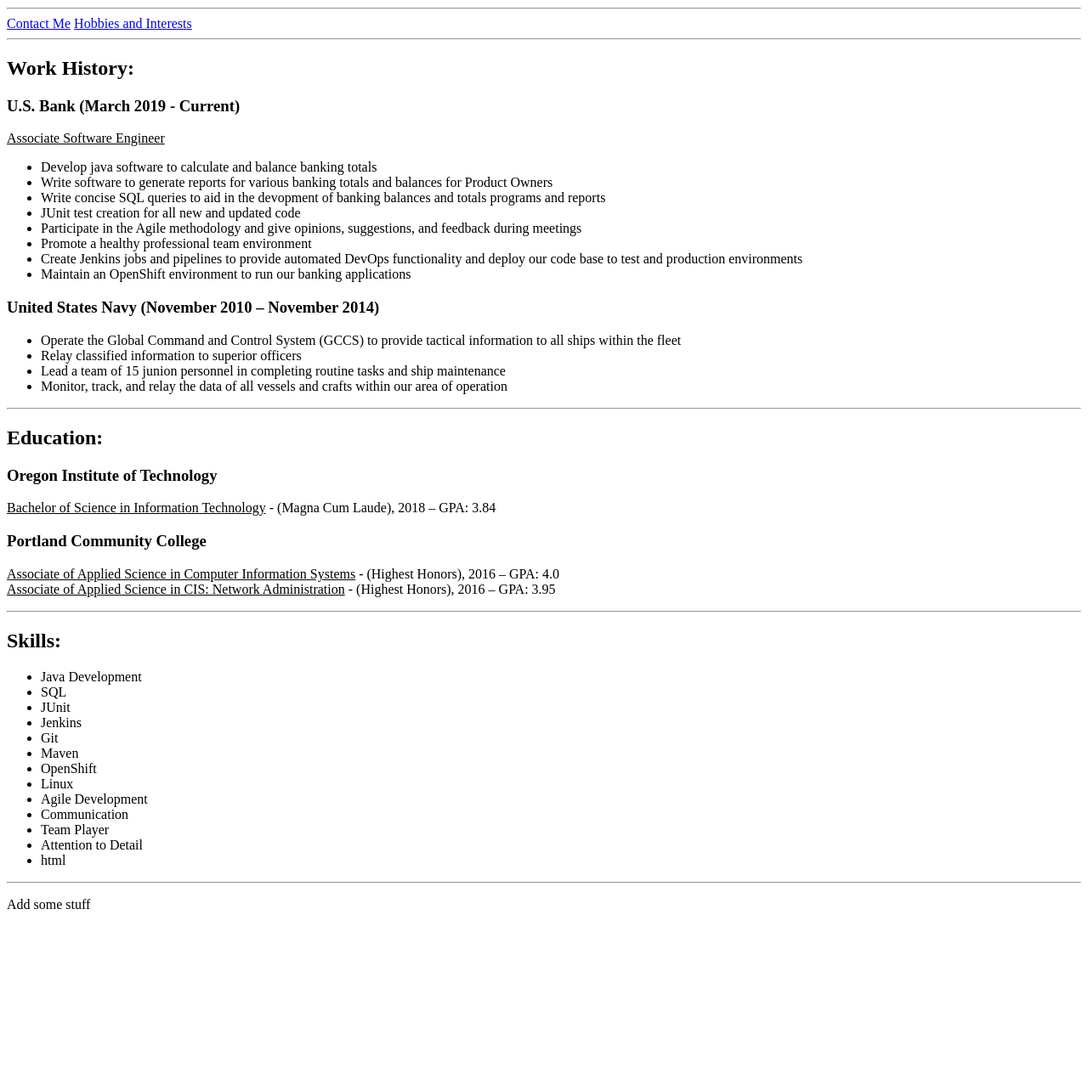
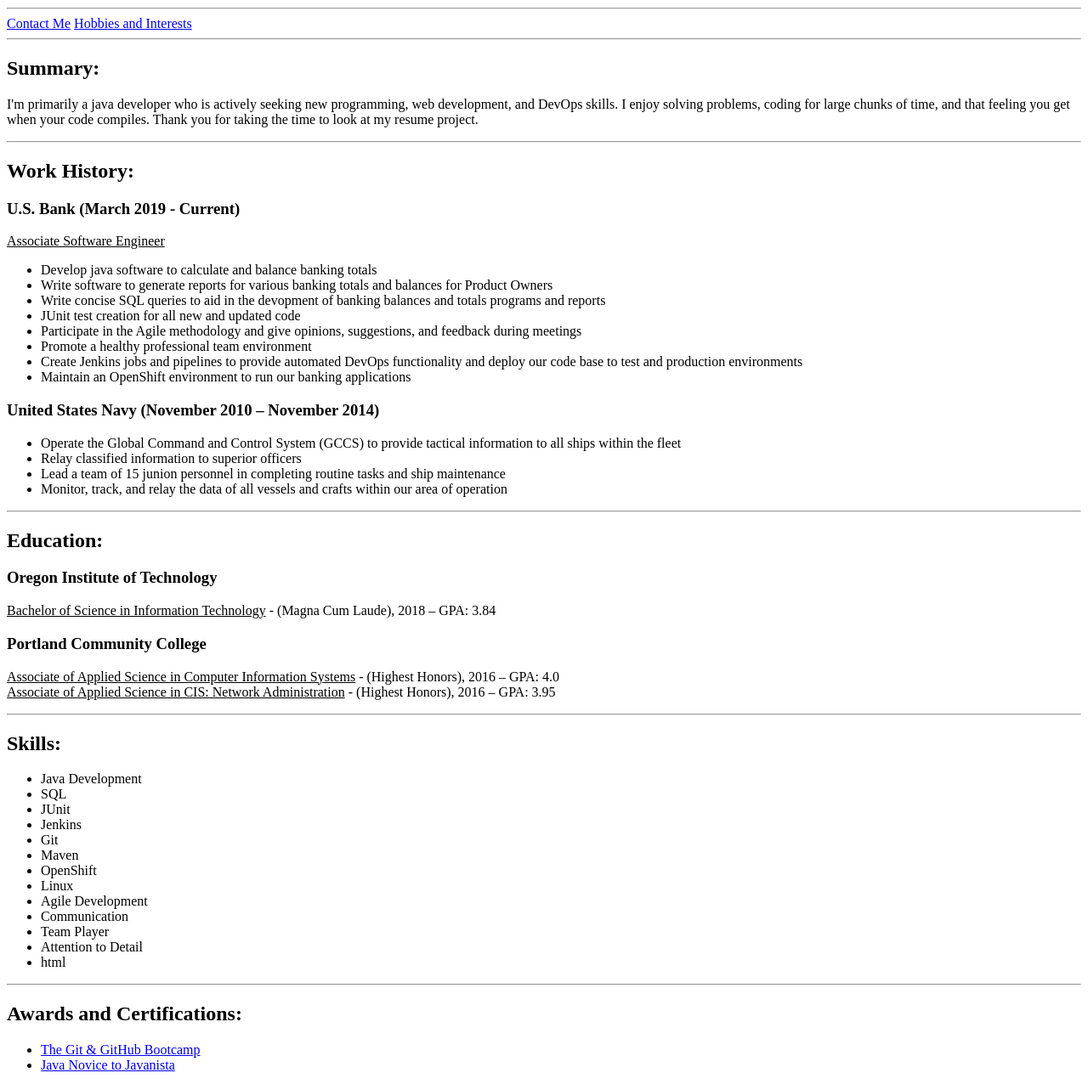
Before and after one commit to galvelistious37/capstone-1, a plain HTML site: page index.html in a window 1280 px wide. Shown: the part 283-1559 px from the top of the page at 85% size. Before the commit the page ends 1373 px from the top, so only its background shows below. Drawn offline with Linux system fonts and the light colour scheme.

Commit message:
Add a Summary and an Awards and Certifications section and fill them in

```diff
--- a/index.html
+++ b/index.html
@@ -10,6 +10,13 @@
     <hr />
     <a href="./pages/contact.html">Contact Me</a>
     <a href="./pages/hobbies.html">Hobbies and Interests</a>
+    <hr />
+    <h2>Summary:</h2>
+    <p>
+        I'm primarily a java developer who is actively seeking new programming, web development, and DevOps skills.
+        I enjoy solving problems, coding for large chunks of time, and that feeling you get when your code compiles.
+        Thank you for taking the time to look at my resume project.
+    </p>
     <hr />
     <h2>Work History:</h2>
     <h3>U.S. Bank (March 2019 - Current)</h3>
@@ -65,6 +72,11 @@
         <li>html</li>
     </ul>
     <hr />
+    <h2>Awards and Certifications:</h2>
+    <ul>
+        <li><a href="https://usbank.udemy.com/certificate/UC-f35e6f54-dbd5-4d7b-b7a8-91f2c8aa71be/">The Git & GitHub Bootcamp</a></li>
+        <li><a href="https://skillsoft.digitalbadges.skillsoft.com/6c706a3a-8ed9-4cb4-b03b-f61274ee594a">Java Novice to Javanista</a></li>
+    </ul>
 </body>
 <footer>
     <p>Add some stuff</p>
```
